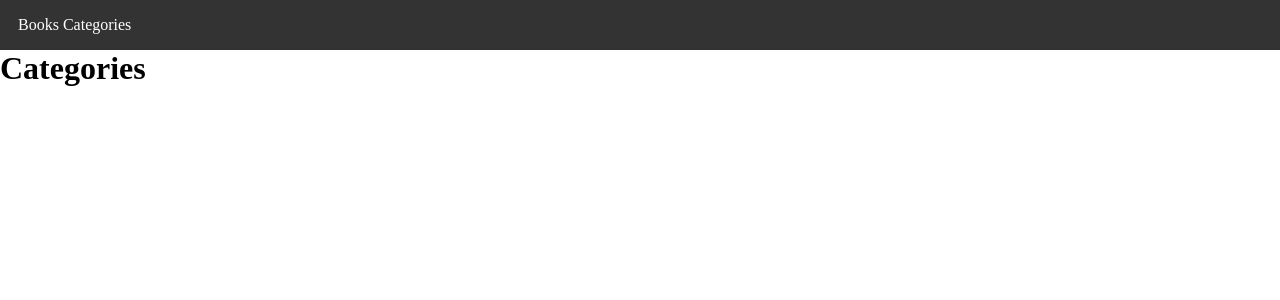
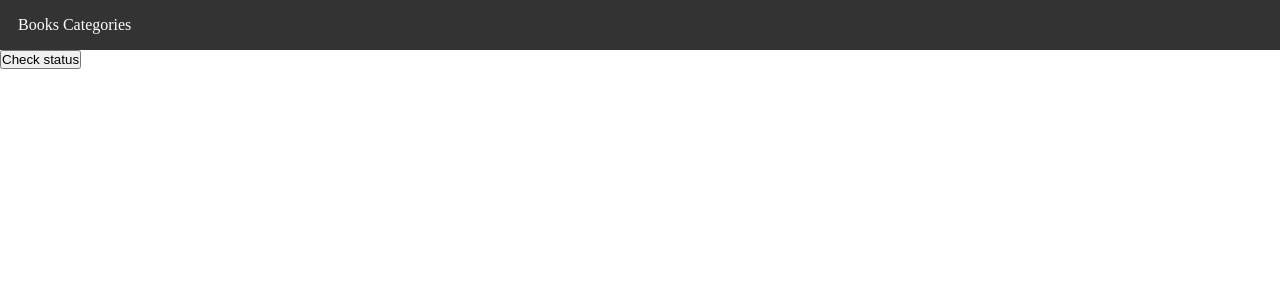
Before and after one commit to NabilHY/bookstore, a React (Create React App) app: page /categories in a window 1280 px wide. Shown: the top 300 px of the page. Built offline with nearby package versions, Linux system fonts and the light colour scheme.

Commit message:
Modify categories component

```diff
--- a/src/App.js
+++ b/src/App.js
@@ -1,6 +1,6 @@
 import React from 'react';
 import { BrowserRouter, Routes, Route } from 'react-router-dom';
-import Book from './components/routes/Books';
+import Books from './components/routes/Books';
 import Categories from './components/routes/Categories';
 import Navbar from './components/Navbar';
 import './App.css';
@@ -10,7 +10,7 @@ function App() {
     <BrowserRouter>
       <Navbar />
       <Routes>
-        <Route path="/" element={<Book />} />
+        <Route path="/" element={<Books />} />
       </Routes>
       <Routes>
         <Route path="categories" element={<Categories />} />
--- a/src/components/routes/Categories.js
+++ b/src/components/routes/Categories.js
@@ -1,6 +1,6 @@
 const Categories = () => (
   <div>
-    <h1>Categories</h1>
+    <button type="button">Check status</button>
   </div>
 );
 
```
